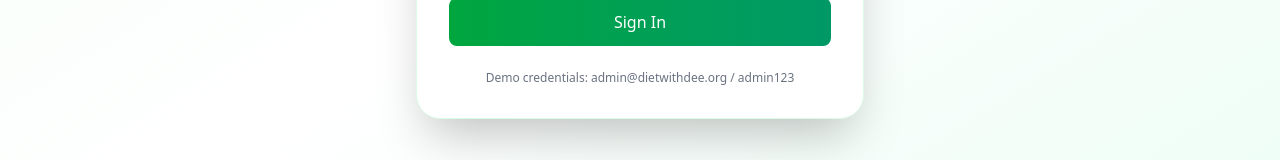
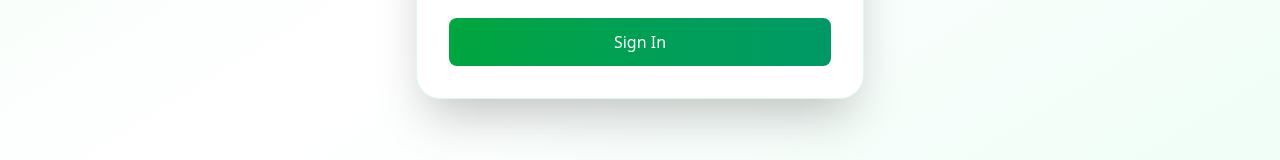
Before and after one commit to DietWithDee/diet-app, a React (Vite) app: page /admin in a window 1280 px wide. Shown: the part 506-666 px from the top of the page. Built offline with nearby package versions, Linux system fonts and the light colour scheme.

Commit message:
Removed demo credentials from AdminLogin component for security enhancement

```diff
--- a/src/Pages/Admin/admin.jsx
+++ b/src/Pages/Admin/admin.jsx
@@ -637,10 +637,6 @@ const AdminLogin = ({ onLogin }) => {
               )}
             </button>
           </div>
-
-          <div className="mt-6 text-xs text-gray-500 text-center">
-            Demo credentials: admin@dietwithdee.org / admin123
-          </div>
         </div>
       </div>
     </div>
```
